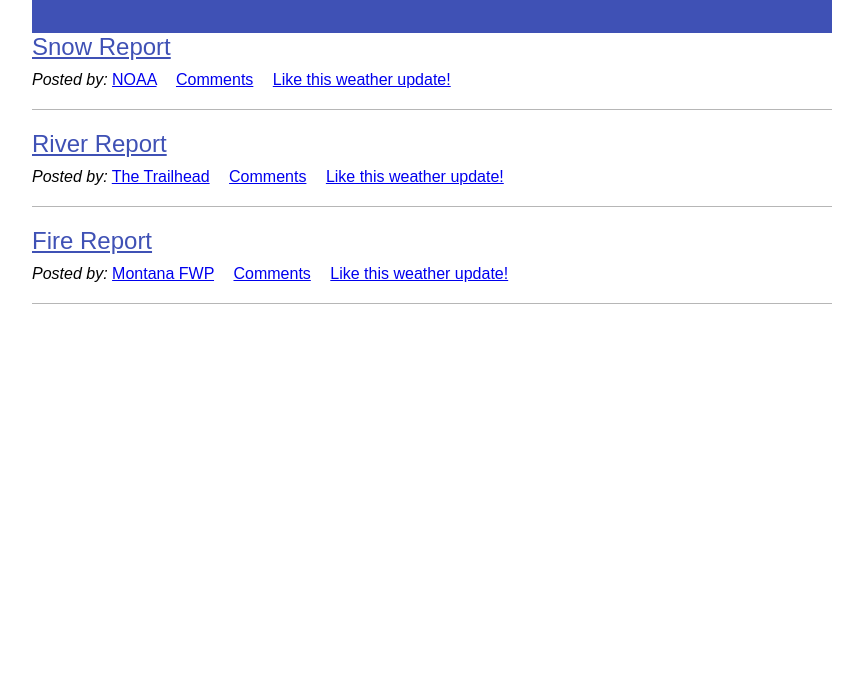
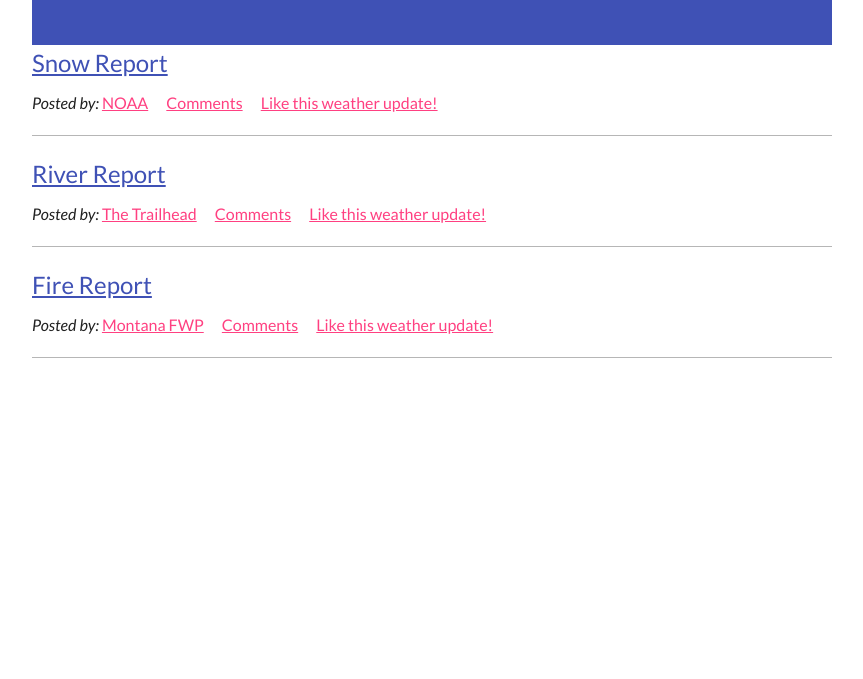
Before and after one commit to lwalawander/September-2016-Project, a plain HTML site: page index.html in a window 1280 px wide. Shown: the part 121-800 px from the top of the page, without its empty margins (208-1071 px from the left). Drawn offline with Linux system fonts and the light colour scheme.

Commit message:
added css to style news meta

```diff
--- a/index.html
+++ b/index.html
@@ -3,6 +3,8 @@
 	<head>
 		<title>Western Montana Outdoor News</title>
 		<meta charset='utf-8' />
+		<link href="https://fonts.googleapis.com/css?family=Montserrat:700" rel="stylesheet">
+		<link href="https://fonts.googleapis.com/css?family=Lato:400,400i,700i" rel="stylesheet">
 		<link rel='stylesheet' href='normalize.css' />
 		<link rel='stylesheet' href='main.css' />
 	</head>
--- a/main.css
+++ b/main.css
@@ -1,6 +1,6 @@
 /*******************************************
 *
-*	Western Montana Outdoor news
+*	Western Montana Outdoor News
 *
 *	White        		: #fff
 *	Indigo				: #3f51b5
@@ -17,7 +17,10 @@
 ____________________________________________*/
 
 body {
-
+	color: #212121;
+	font-family: 'Lato', sans-serif;
+	font-size: 16px;
+	line-height: 1.5;
 }
 
 h1 {
@@ -39,7 +42,13 @@ p {
 }
 
 a {
+	color: #ff4081;
+}
 
+a:active,
+a:hover,
+a:focus {
+	color: #212121;
 }
 
 /*------------------------------------------
```
